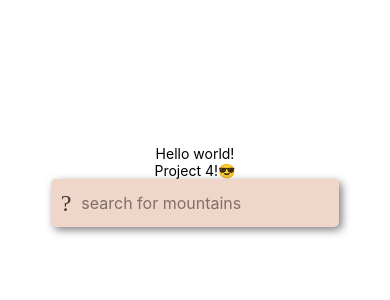
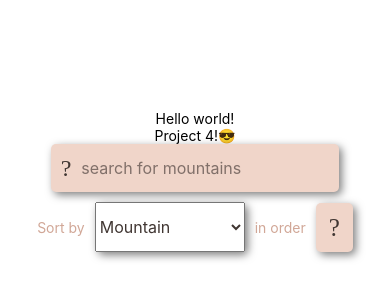
Before and after one commit to Knutakir/IT2810-Project-4, a React Native app in the folder client/: screen / in a window 390 px wide. Shown: the part 236-536 px from the top of the page. Built offline with nearby package versions, Linux system fonts and the light colour scheme.

Commit message:
Create component for sorting (#6)

```diff
--- a/client/App.js
+++ b/client/App.js
@@ -4,6 +4,7 @@ import { createStore } from 'redux';
 import { Provider } from 'react-redux';
 import reducer from './reducers/index';
 import Search from './components/Search';
+import Sort from './components/Sort';
 
 const store = createStore(reducer);
 
@@ -14,6 +15,7 @@ export default function App() {
                 <Text>Hello world!</Text>
                 <Text>Project 4!😎</Text>
                 <Search />
+                <Sort />
             </View>
         </Provider>
     );
--- /dev/null
+++ b/client/components/Sort.js
@@ -0,0 +1,78 @@
+import React, { useState } from 'react';
+import {
+    View,
+    Text,
+    Picker,
+    StyleSheet,
+} from 'react-native';
+import { Ionicons } from '@expo/vector-icons';
+
+function Sort() {
+    const [sortingType, setSortingType] = useState('name');
+    const [sortingOrder, setSortingOrder] = useState(-1);
+
+    return (
+        <View style={styles.view}>
+            <Text style={styles.text}>Sort by</Text>
+            <View style={[styles.pickerView, styles.shadow]}>
+                <Picker
+                    selectedValue={sortingType}
+                    style={styles.picker}
+                    onValueChange={itemValue => setSortingType(itemValue)}
+                >
+                    <Picker.Item label="Mountain" value="name" color="rgb(64, 54, 50)" />
+                    <Picker.Item label="Height" value="height" color="rgb(64, 54, 50)" />
+                    <Picker.Item label="Country" value="country" color="rgb(64, 54, 50)" />
+                    <Picker.Item label="Rating" value="rating" color="rgb(64, 54, 50)" />
+                </Picker>
+            </View>
+            <Text style={styles.text}>in order</Text>
+            <Ionicons
+                style={[styles.sortingOrder, styles.shadow]}
+                name={(sortingOrder === 1) ? ('md-arrow-round-up') : ('md-arrow-round-down')}
+                size={28}
+                color="#403632"
+                onPress={() => setSortingOrder(-sortingOrder)}
+            />
+        </View>
+    );
+}
+
+const styles = StyleSheet.create({
+    view: {
+        flexDirection: 'row',
+        alignItems: 'center',
+    },
+    text: {
+        color: '#d1a797',
+    },
+    pickerView: {
+        backgroundColor: '#f0d5c9',
+        borderRadius: 5,
+        margin: 10,
+    },
+    picker: {
+        height: 50,
+        width: 150,
+        color: 'rgb(64, 54, 50)',
+    },
+    sortingOrder: {
+        fontSize: 25,
+        padding: 10,
+        paddingLeft: 13,
+        paddingRight: 13,
+        backgroundColor: '#f0d5c9',
+        borderRadius: 5,
+        color: 'rgb(64, 54, 50)',
+        marginLeft: 10,
+    },
+    shadow: {
+        shadowColor: 'black',
+        shadowOffset: { width: 3, height: 3 },
+        shadowOpacity: 0.5,
+        shadowRadius: 8,
+        elevation: 8,
+    },
+});
+
+export default Sort;
```
